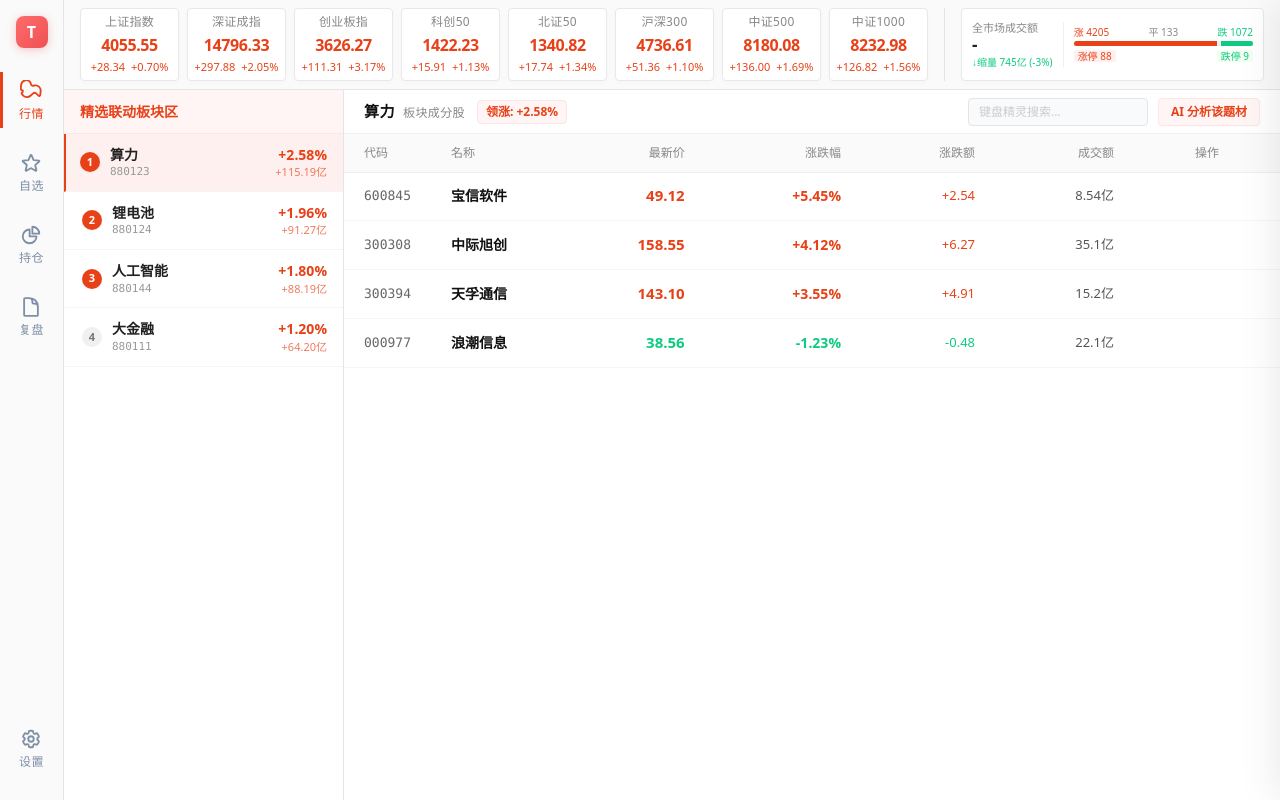
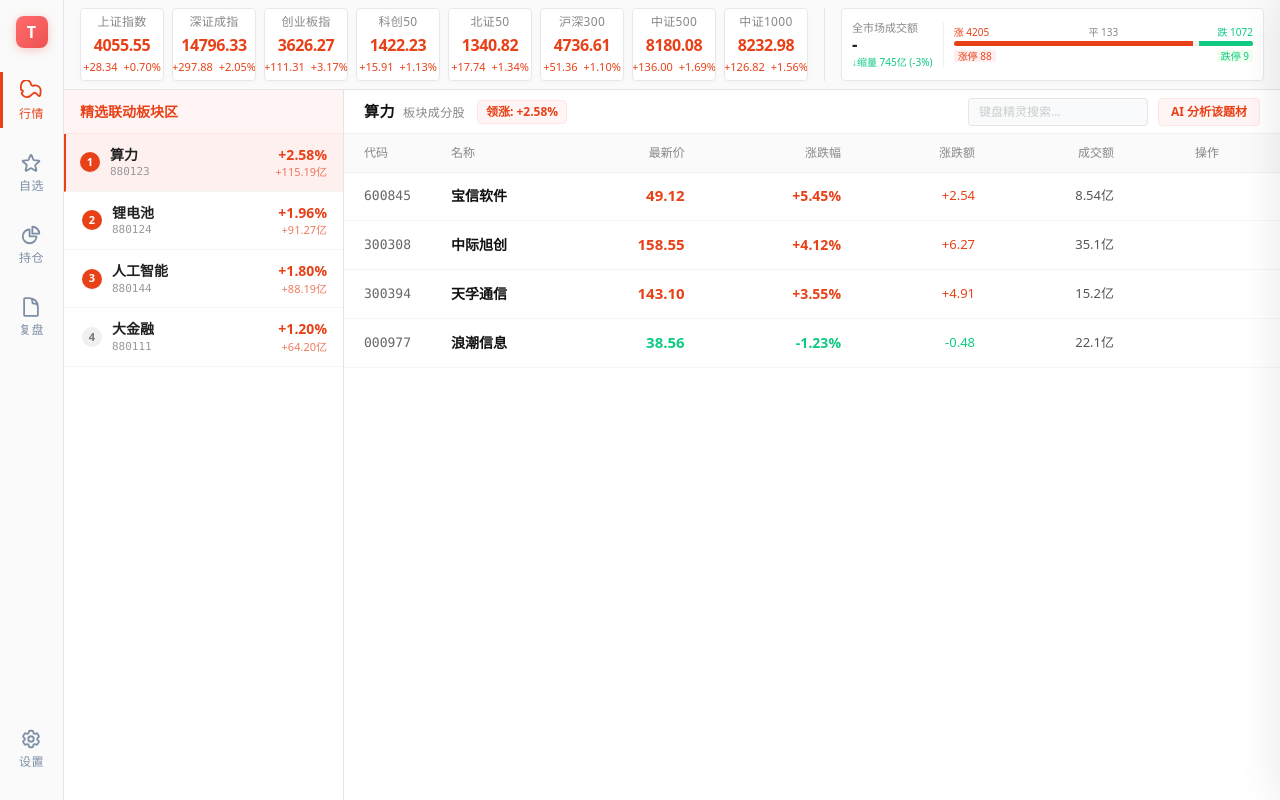
Before and after one commit to Troubermaker/invest-tool-releases, a Vue app in the folder frontend/: page / in a window 1280 px wide. Built offline with nearby package versions, Linux system fonts and the light colour scheme.

Commit message:
1.成交额缩放

```diff
--- a/frontend/src/views/Market.vue
+++ b/frontend/src/views/Market.vue
@@ -456,7 +456,7 @@ onMounted(() => {
         </div>
 
         <!-- Volume / Sentiment -->
-        <div class="flex-shrink-0 xl:pl-4 xl:border-l border-[#e5e5e5] w-[320px] flex items-stretch">
+        <div class="shrink-0 xl:pl-4 xl:border-l border-[#e5e5e5] basis-[320px] grow-[0.2] max-w-[440px] flex items-stretch">
             <div class="bg-white border border-[#e8e8e8] shadow-[0_2px_4px_rgba(0,0,0,0.02)] rounded-[4px] py-[4px] px-[10px] flex items-center gap-[10px] w-full h-full cursor-default">
                 <!-- Left: Turnover value -->
                 <div class="flex flex-col justify-center border-r border-[#f0f0f0] pr-[10px] shrink-0">
```
